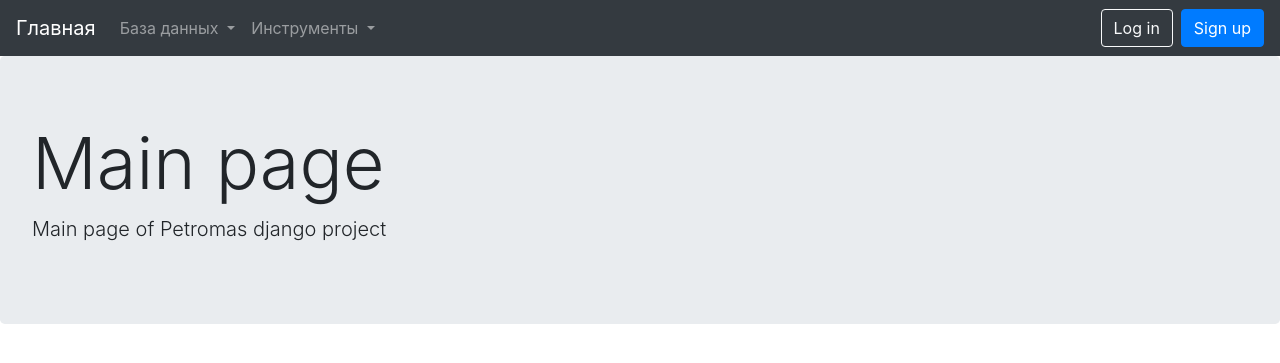
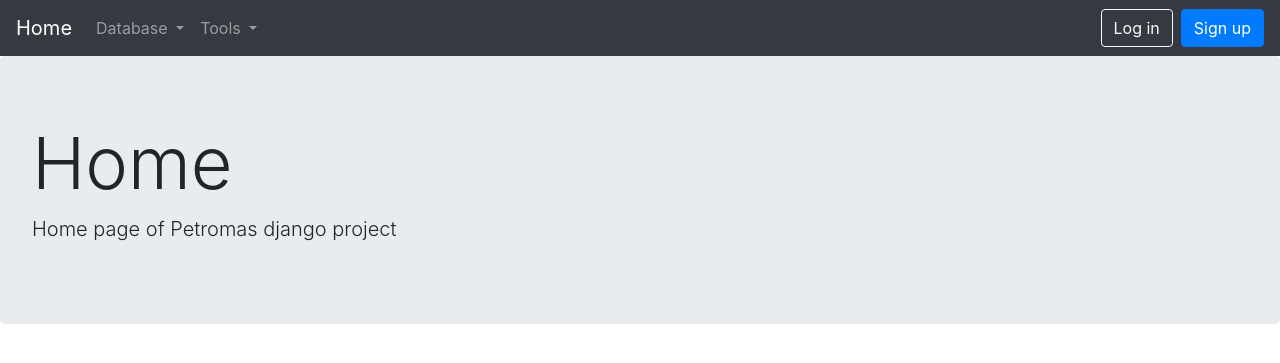
Before and after one commit to dmitrytk/django_project, a Django app: page / in a window 1280 px wide. Shown: the top 363 px of the page. Run offline with Django 3.2, Linux system fonts and the light colour scheme; some libraries are stand-ins or nearby versions.

Commit message:
final changes before merge

```diff
--- a/project/urls.py
+++ b/project/urls.py
@@ -3,9 +3,7 @@ from django.urls import path, include
 
 urlpatterns = [
     path('admin/', admin.site.urls),
-    # path('accounts/', include('django.contrib.auth.urls')),  # User management
-    # path('accounts/', include('users.urls')),  # User management
-    path('accounts/', include('allauth.urls')),
+    path('accounts/', include('allauth.urls')),  # allauth urls
     path('', include('home.urls')),  # Home page
     path('tools/', include('tools.urls')),  # Static tool pages
     path('db/', include('db.urls')),  # Oil field database
--- a/templates/_base.html
+++ b/templates/_base.html
@@ -17,38 +17,32 @@
 <body>
     <!-- ANOTHER NAVBAR -->
     <nav class="navbar navbar-expand-lg bg-dark navbar-dark">
-        <a class="navbar-brand" href="{% url 'home' %}">Главная</a>
-        <button class=" navbar-toggler" type="button" data-toggle="collapse" data-target="#navbarSupportedContent"
-            aria-controls="navbarSupportedContent" aria-expanded="false" aria-label="Toggle navigation">
-            <span class="navbar-toggler-icon"></span>
-        </button>
-
+        <a class="navbar-brand" href="{% url 'home' %}">Home</a>
         <div class="collapse navbar-collapse" id="navbarSupportedContent">
             <ul class="navbar-nav mr-auto">
 
                 <li class="nav-item dropdown">
                     <a class="nav-link dropdown-toggle" href="#" id="navbarDropdown" role="button"
                         data-toggle="dropdown" aria-haspopup="true" aria-expanded="false">
-                        База данных
+                        Database
                     </a>
                     <div class="dropdown-menu">
-                        <a class="dropdown-item" href="{% url 'db' %}">Месторождения</a>
-                        <a class="dropdown-item" href="#">Скважины</a>
-                        <a class="dropdown-item" href="#">Недропользователи</a>
+                        <a class="dropdown-item" href="{% url 'db' %}">Fields</a>
+                        <a class="dropdown-item" href="#">Wells</a>
                     </div>
                 </li>
 
                 <li class="nav-item dropdown">
                     <a class="nav-link dropdown-toggle" href="#" id="navbarDropdown" role="button"
                         data-toggle="dropdown" aria-haspopup="true" aria-expanded="false">
-                        Инструменты
+                        Tools
                     </a>
                     <div class="dropdown-menu">
-                        <a class="dropdown-item" href="{% url 'sub' %}">Понижение</a>
-                        <a class="dropdown-item" href="{% url 'distance' %}">Расстояния</a>
-                        <a class="dropdown-item" href="{% url 'water' %}">Калькулятор воды</a>
+                        <a class="dropdown-item" href="{% url 'sub' %}">Decline</a>
+                        <a class="dropdown-item" href="{% url 'distance' %}">Distance</a>
+                        <a class="dropdown-item" href="{% url 'water' %}">Water calc</a>
                         <a class="dropdown-item" href="{% url 'roxar' %}">Roxar</a>
-                        <a class="dropdown-item" href="{% url 'print' %}">Печать</a>
+                        <a class="dropdown-item" href="{% url 'print' %}">Print</a>
                     </div>
                 </li>
             </ul>
@@ -65,7 +59,7 @@
                         <a class="dropdown-item text-danger" href="{% url 'admin:index' %}">Admin</a>
                         {% endif %}
                         <a class="dropdown-item" href="#">My account</a>
-                        <a class="dropdown-item" href="#">Change password</a>
+                        <a class="dropdown-item" href="{% url 'account_change_password' %}">Change password</a>
                         <div class="dropdown-divider"></div>
                         <a class="dropdown-item" href="{% url 'account_logout' %}">Log out</a>
 
--- a/templates/index.html
+++ b/templates/index.html
@@ -2,7 +2,7 @@
 
 {% block content %}
 <div class="jumbotron">
-    <h1 class="display-3">Main page</h1>
-    <p class="lead">Main page of Petromas django project</p>
+    <h1 class="display-3">Home</h1>
+    <p class="lead">Home page of Petromas django project</p>
 </div>
 {% endblock content %}
```
Also changed, not shown: templates/account/password_change.html (added, +14 -0 lines), users/tests.py (+12 -13 lines), users/urls.py (deleted, +0 -9 lines), 1 other file.
